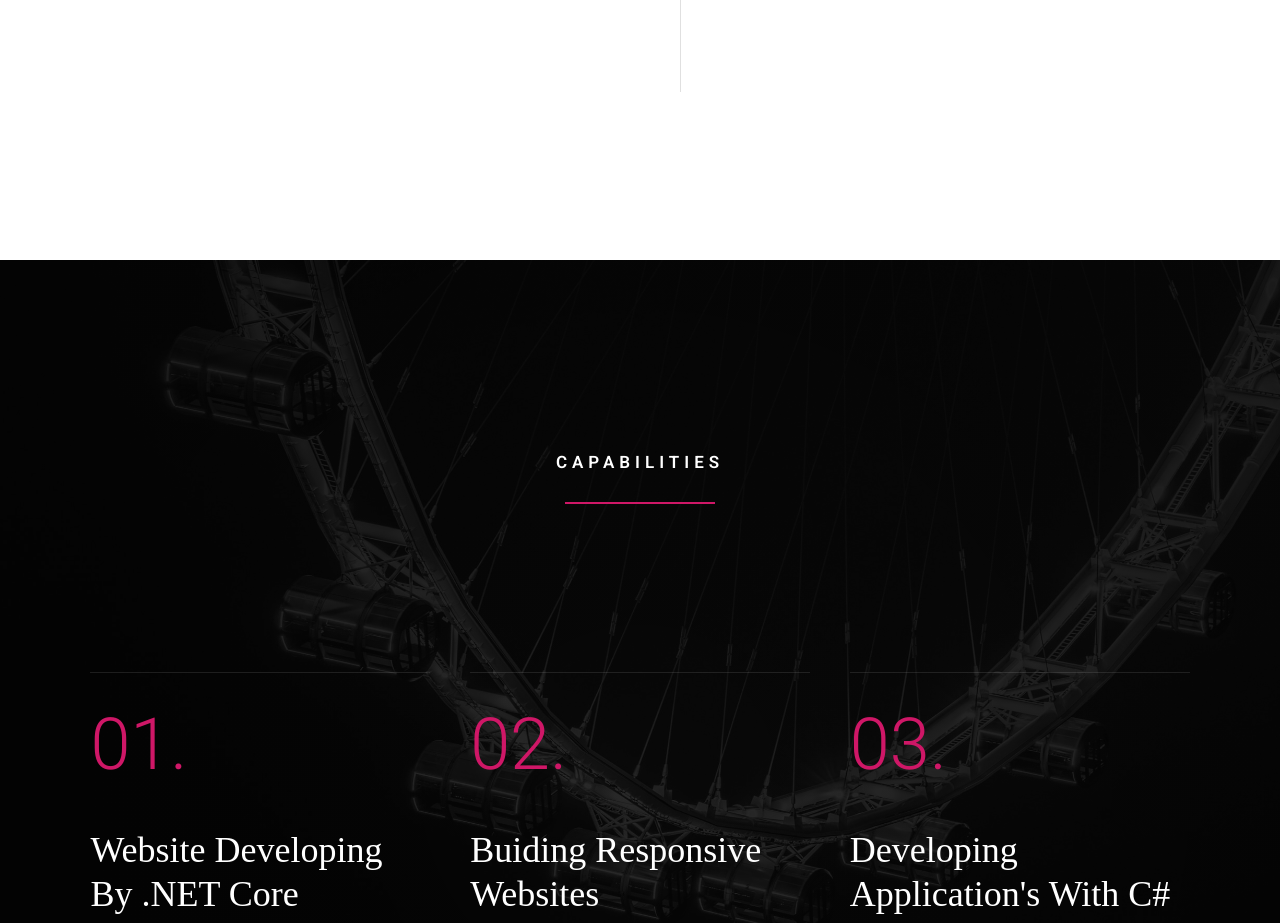
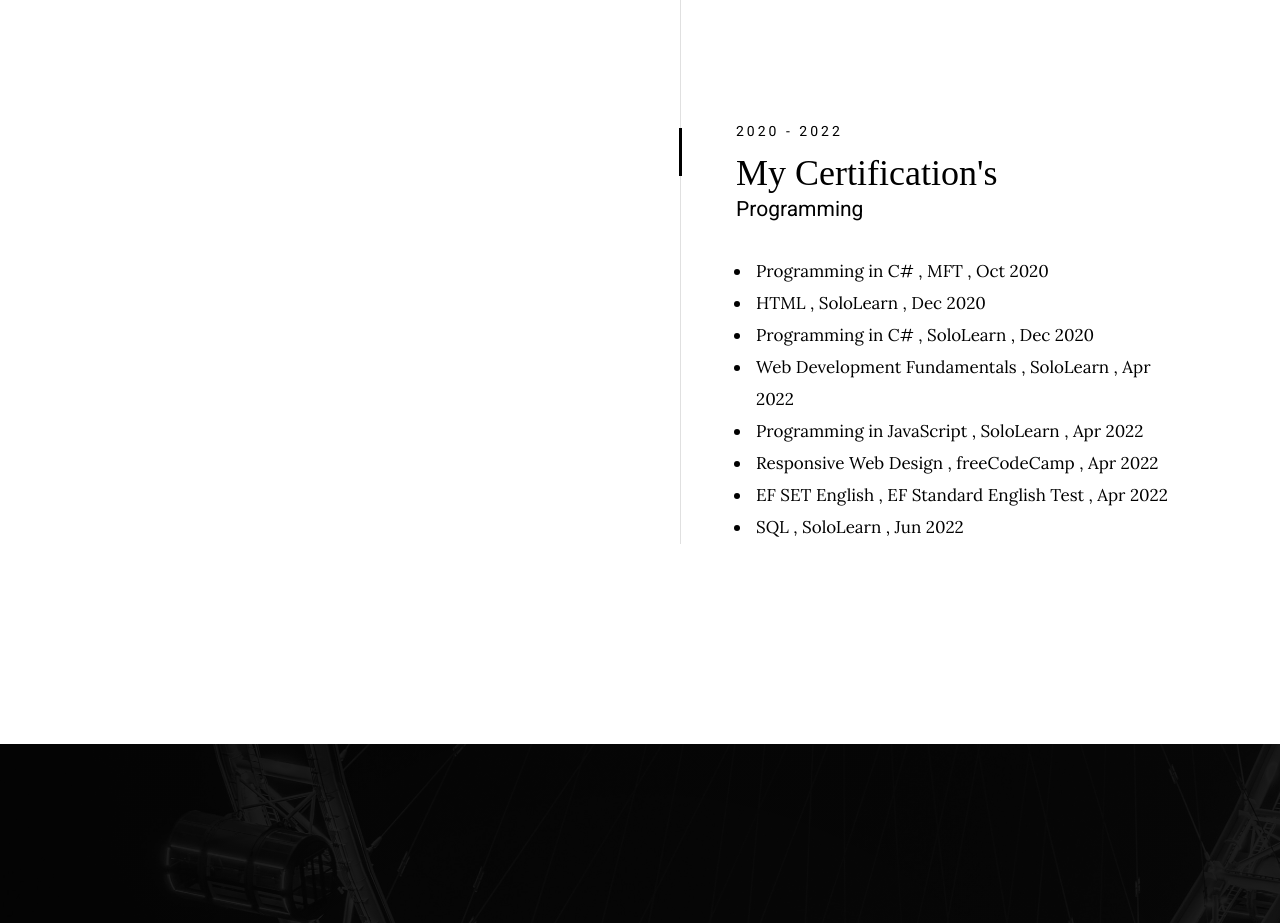
Before and after one commit to MBakhtiari97/MyPortfolio, a plain HTML site: page index.html in a window 1280 px wide. Shown: the part 2560-3483 px from the top of the page. Drawn offline with Linux system fonts and the light colour scheme; a web font is replaced by a local one.

Commit message:
Update Index

```diff
--- a/index.html
+++ b/index.html
@@ -1,4 +1,3 @@
-
 <!DOCTYPE html>
 <html class="no-js" lang="en">
 
@@ -244,8 +243,31 @@
                                 <p>Completed C# programming course and get cetification of completion !</p>
                             </div>
                         </div>
+
+                        <div class="timeline__block">
+                            <div class="timeline__bullet"></div>
+                            <div class="timeline__header">
+                                <p class="timeline__timeframe">2020 - 2022</p>
+                                <h3 class="item-title">My Certification's</h3>
+                                <h5>Programming</h5>
+                            </div>
+                            <div class="timeline__desc">
+                                <ul>
+                                    <li>Programming in C# , MFT , Oct 2020</li>
+                                    <li>HTML , SoloLearn , Dec 2020</li>
+                                    <li>Programming in C# , SoloLearn , Dec 2020</li>
+                                    <li>Web Development Fundamentals , SoloLearn , Apr 2022</li>
+                                    <li>Programming in JavaScript , SoloLearn , Apr 2022</li>
+                                    <li>Responsive Web Design , freeCodeCamp , Apr 2022</li>
+                                    <li>EF SET English , EF Standard English Test , Apr 2022</li>
+                                    <li>SQL , SoloLearn , Jun 2022</li>
+                                </ul>
+                            </div>
+                        </div>
+
                     </div>
                 </div>
+
             </div>
 
         </div> <!-- end about-experience -->
@@ -506,7 +528,7 @@
         <div class="row contact-infos" data-aos="fade-up" data-aos-anchor=".contact-main">
 
             <div class="column large-5 medium-full contact-phone">
-                <h4>Call Me</h4>
+                <h4>Contact Me</h4>
                 <a href="tel:197-543-2345">+989036195587</a>
             </div>
 
```
